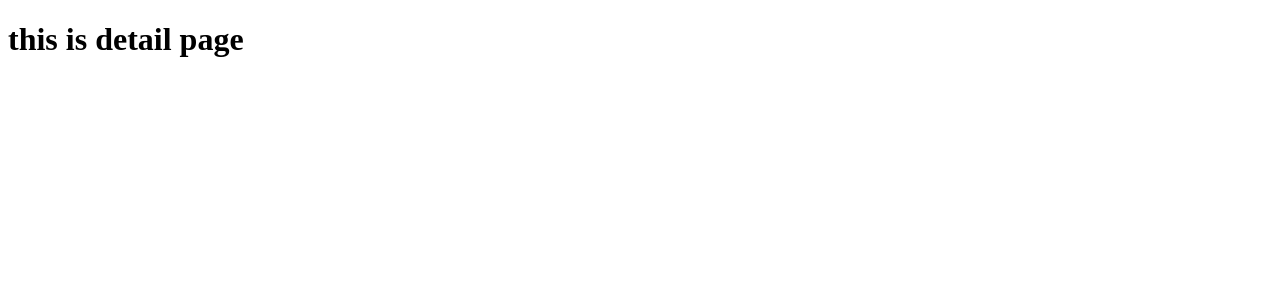
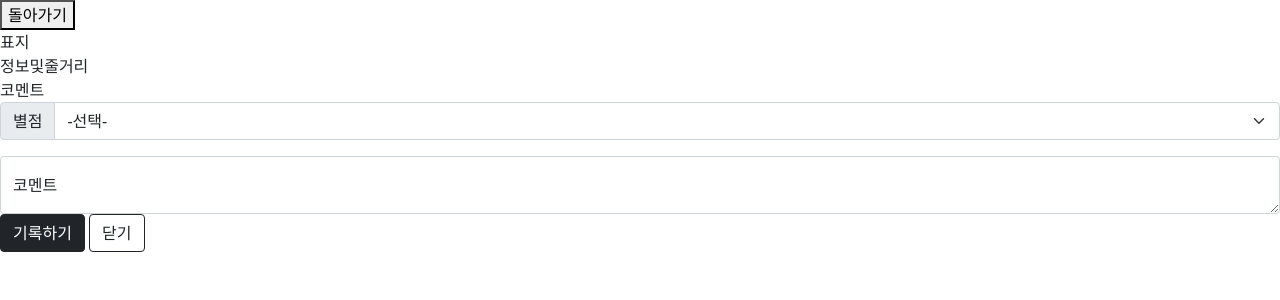
Before and after one commit to Camof1ow/todays_book, a Flask app: page /detail/ in a window 1280 px wide. Shown: the top 300 px of the page. Run offline with Flask 2, Linux system fonts and the light colour scheme.

Commit message:
html 수정

```diff
--- a/pages/templates/detail.html
+++ b/pages/templates/detail.html
@@ -1,10 +1,47 @@
 <!DOCTYPE html>
 <html lang="en">
 <head>
-    <meta charset="UTF-8">
-    <title>Title</title>
+    <meta charset="utf-8">
+    <meta name="viewport" content="width=device-width, initial-scale=1, shrink-to-fit=no">
+
+    <link href="https://cdn.jsdelivr.net/npm/bootstrap@5.0.2/dist/css/bootstrap.min.css" rel="stylesheet"
+          integrity="sha384-EVSTQN3/azprG1Anm3QDgpJLIm9Nao0Yz1ztcQTwFspd3yD65VohhpuuCOmLASjC" crossorigin="anonymous">
+    <script src="https://ajax.googleapis.com/ajax/libs/jquery/3.5.1/jquery.min.js"></script>
+    <script src="https://cdn.jsdelivr.net/npm/bootstrap@5.0.2/dist/js/bootstrap.bundle.min.js"
+            integrity="sha384-MrcW6ZMFYlzcLA8Nl+NtUVF0sA7MsXsP1UyJoMp4YLEuNSfAP+JcXn/tWtIaxVXM"
+            crossorigin="anonymous"></script>
+
+    <title>책 정보 페이지</title>
 </head>
 <body>
-<h1>this is detail page</h1>
+<button onclick="window.location.href='/'">돌아가기</button>
+<div>
+    <div>표지</div>
+    <div>정보및줄거리</div>
+</div>
+<div>코멘트</div>
+
+<div class="mypost" id="post-box">
+    <div class="input-group mb-3">
+        <label class="input-group-text" for="inputGroupSelect01">별점</label>
+        <select class="form-select" id="star">
+            <option selected>-선택-</option>
+            <option value="1">⭐</option>
+            <option value="2">⭐⭐</option>
+            <option value="3">⭐⭐⭐</option>
+            <option value="4">⭐⭐⭐⭐</option>
+            <option value="5">⭐⭐⭐⭐⭐</option>
+        </select>
+    </div>
+    <div class="form-floating">
+        <textarea id="comment" class="form-control" placeholder="Leave a comment here"></textarea>
+        <label for="floatingTextarea2">코멘트</label>
+    </div>
+    <div class="mybtns">
+        <button onclick="posting()" type="button" class="btn btn-dark">기록하기</button>
+        <button onclick="close_box()" type="button" class="btn btn-outline-dark">닫기</button>
+    </div>
+</div>
+
 </body>
 </html>
```
